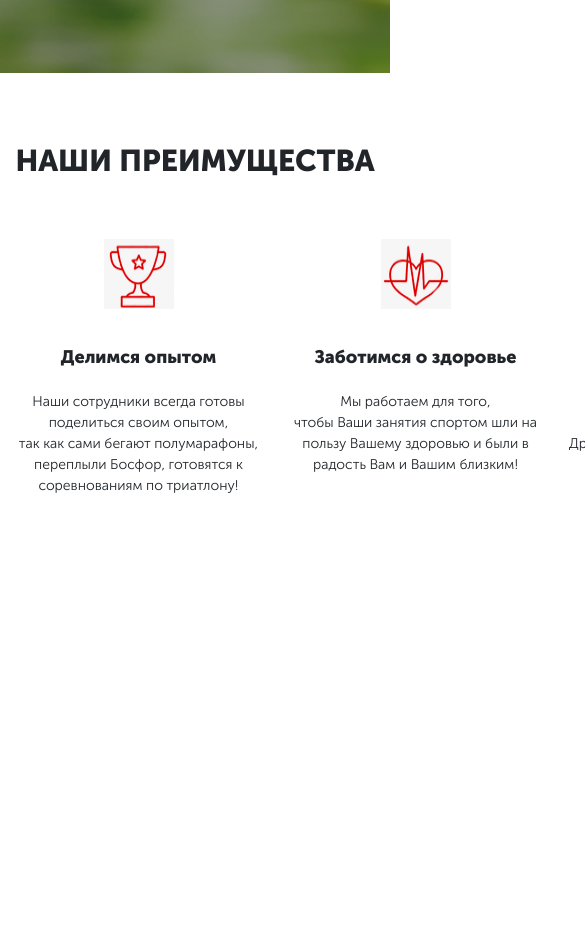
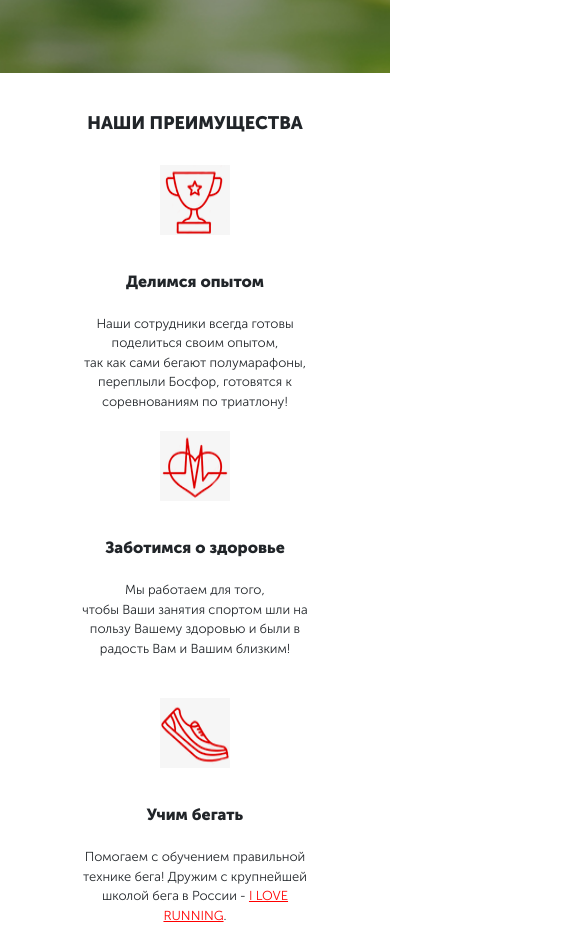
Before and after one commit to lamchatka/Pulse, a website: page src/index.html in a window 390 px wide. Shown: the part 715-1643 px from the top of the page, 585 px wide, since content can reach past the window. Before the commit the page ends 1293 px from the top, so only its background shows below. Drawn offline with Linux system fonts and the light colour scheme.

Commit message:
created adaptive for the advantages section

```diff
--- a/src/index.html
+++ b/src/index.html
@@ -70,7 +70,7 @@
                 <div class="advantages__icon">
                     <img src="./icons/advantages/heart.png" alt="">
                     <div class="advantages__icon-title">Заботимся о здоровье</div>
-                    <div class="advantages__icon-descr">
+                    <div class="advantages__icon-descr ">
                         Мы работаем для того,
                         <br>
                         чтобы Ваши занятия спортом шли на пользу Вашему здоровью
@@ -80,7 +80,7 @@
                 <div class="advantages__icon">
                     <img src="./icons/advantages/shoe.png" alt="">
                     <div class="advantages__icon-title">Учим бегать</div>
-                    <div class="advantages__icon-descr">
+                    <div class="advantages__icon-descr advantages__icon-descr_width">
                         Помогаем с обучением
                         <br>
                         правильной технике бега!
--- /dev/null
+++ b/src/sass/base/_advantages-media.sass
@@ -0,0 +1,51 @@
+@media (max-width: 991px)
+    .advantages
+
+        &__title
+            font-size: 25px
+
+        &__icon-title
+            font-size: 16px
+
+        &__icon-descr
+            width: 244px
+            font-size: 13px
+
+@media (max-width: 767px)
+    .advantages
+        &__icons
+            margin-top: 30px
+            flex-wrap: wrap
+
+        &__icon
+            &:nth-child(1), &:nth-child(2)
+                padding-bottom: 20px
+
+            &:nth-child(3)
+                margin: 0 auto
+                padding-top: 20px
+
+                .advantages__icon-descr_width
+                    width: 304px
+
+                    br
+                        display: none
+
+@media (max-width: 575px)
+    .advantages
+        padding: 40px 0 40px 0
+
+        &__title
+            font-size: 18px
+
+        &__icons
+            flex-wrap: nowrap
+            flex-direction: column
+            align-items: center
+
+        &__icon
+            &:nth-child(3)
+                margin: 0
+
+                .advantages__icon-descr_width
+                    width: 244px
--- a/src/sass/blocks/_advantages.sass
+++ b/src/sass/blocks/_advantages.sass
@@ -3,6 +3,7 @@
     padding: 70px 0 82px 0
 
     &__title
+        margin: 0
         font-size: 30px
         font-weight: 900
         text-align: center
--- a/src/sass/style.sass
+++ b/src/sass/style.sass
@@ -11,3 +11,4 @@
 @import 'blocks/header'
 @import 'blocks/buttons'
 @import 'blocks/advantages'
+@import 'base/advantages-media'
```
Also changed, not shown: src/css/style.min.css.
